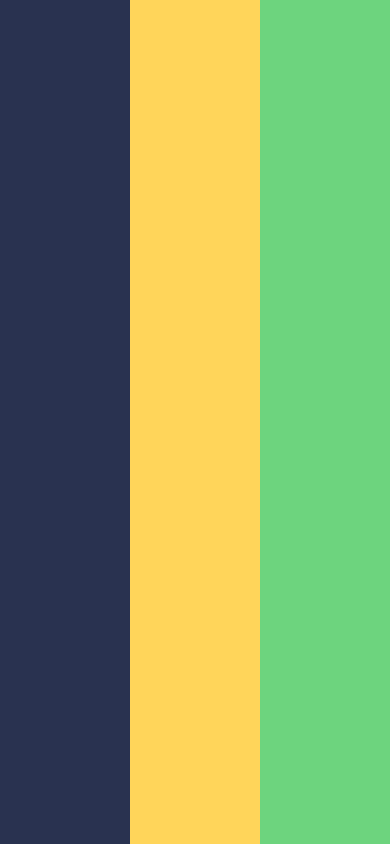
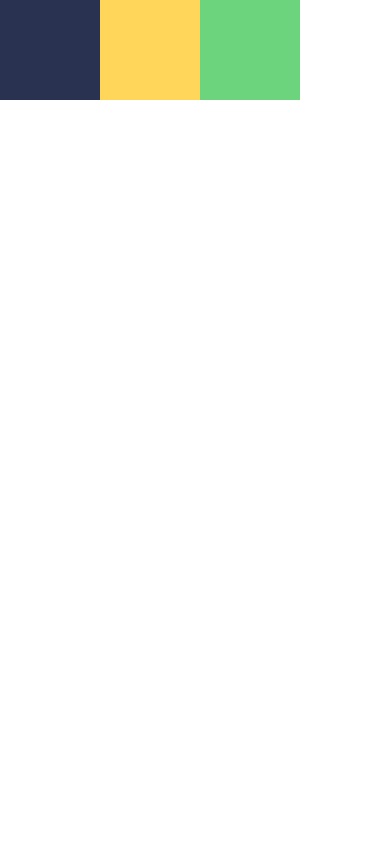
Before and after one commit to hijakd/comp3130Wk02, a React Native app: screen / in a window 390 px wide. Built offline with nearby package versions, Linux system fonts and the light colour scheme.

Commit message:
specifying height & width for <View> styling

```diff
--- a/App.js
+++ b/App.js
@@ -7,7 +7,7 @@ export default function App() {
     <View style={styles.container}>
       <View style={styles.view1}/>
       <View style={styles.view2}/>
-      <View style={{backgroundColor: '#6dd47e', flex:1,}}/>
+      <View style={styles.view3}/>
     </View>
   );
 }
@@ -22,14 +22,20 @@ const styles = StyleSheet.create({
   },
   view1:{
     backgroundColor: '#293250',
-    flex:1,
+    // flex:1,
+    height:100,
+    width:100,
   },
   view2:{
     backgroundColor: '#ffd55a',
-    flex:1,
+    // flex:1,
+    height:100,
+    width:100,
   },
-  // view3:{
-  //   backgroundColor: '#6dd47e',
-  //   flex:1,
-  // },
+  view3:{
+    backgroundColor: '#6dd47e',
+    // flex:1,
+    height:100,
+    width:100,
+  },
 })
```
